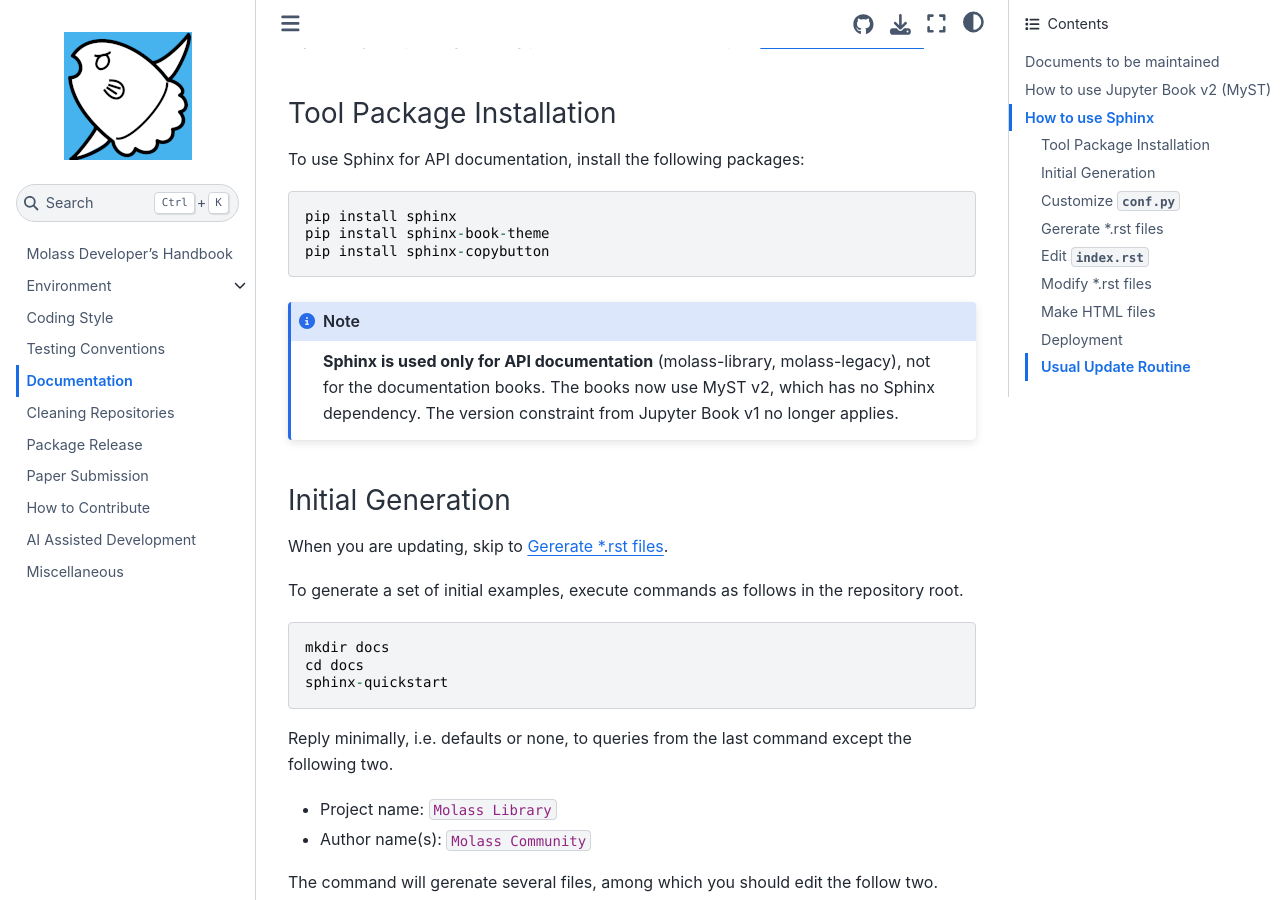
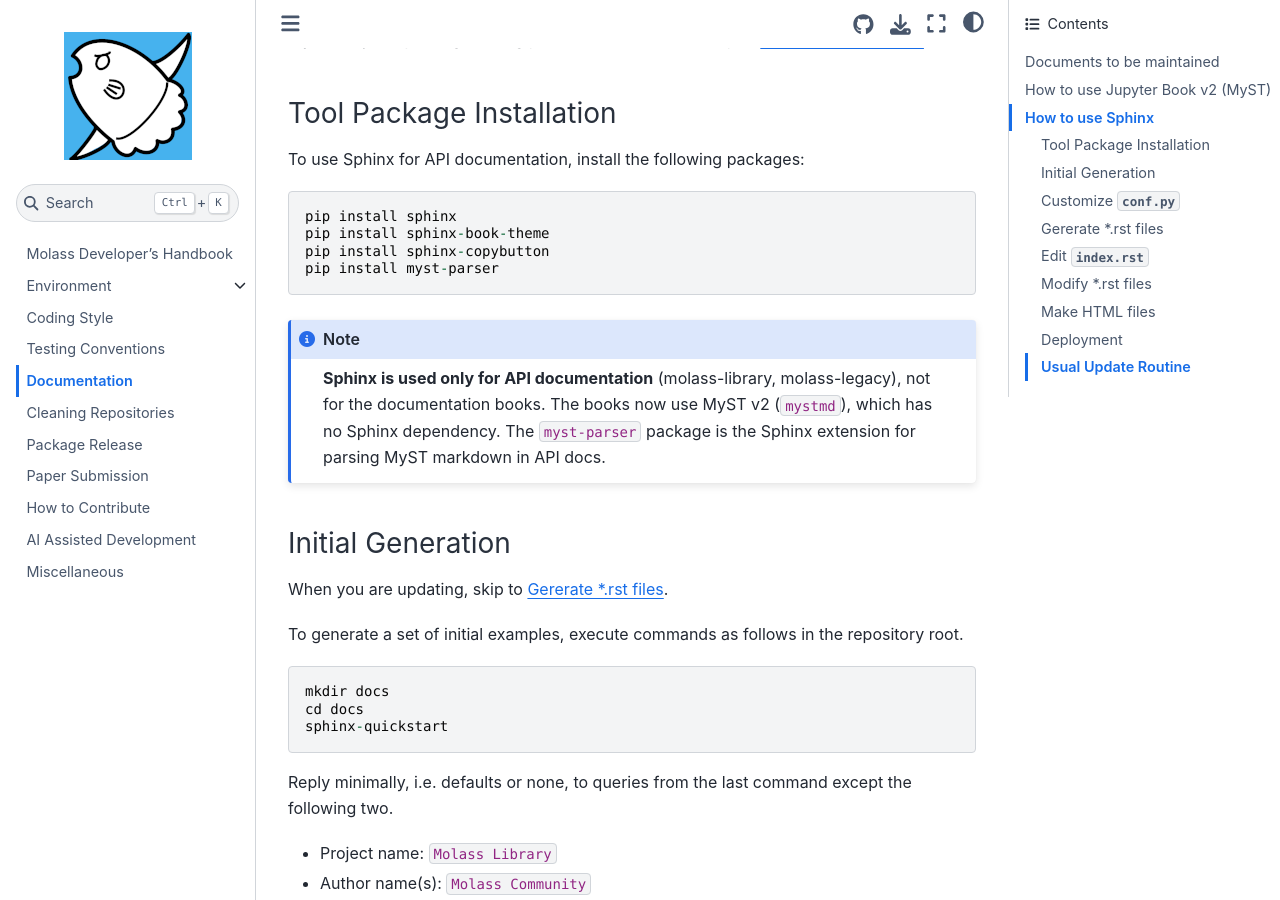
Before and after one commit to biosaxs-dev/molass-develop, a Jupyter Book: the page built from chapters/07/documentation.md, in a window 1280 px wide and 900 px high, scrolled down 4611 px. Built offline with Jupyter Book 1.0.4 settings and Sphinx 7.4.7 and the Sphinx Book theme 1.1.4, drawn with Linux system fonts in a browser that asks for light colours.

Commit message:
docs: add myst-parser requirement for Sphinx API docs

````diff
--- a/chapters/07/documentation.md
+++ b/chapters/07/documentation.md
@@ -159,10 +159,11 @@ To use Sphinx for API documentation, install the following packages:
 pip install sphinx
 pip install sphinx-book-theme
 pip install sphinx-copybutton
+pip install myst-parser
 ```
 
 ```{note}
-**Sphinx is used only for API documentation** (molass-library, molass-legacy), not for the documentation books. The books now use MyST v2, which has no Sphinx dependency. The version constraint from Jupyter Book v1 no longer applies.
+**Sphinx is used only for API documentation** (molass-library, molass-legacy), not for the documentation books. The books now use MyST v2 (`mystmd`), which has no Sphinx dependency. The `myst-parser` package is the Sphinx extension for parsing MyST markdown in API docs.
 ```
 
 ### Initial Generation
````
